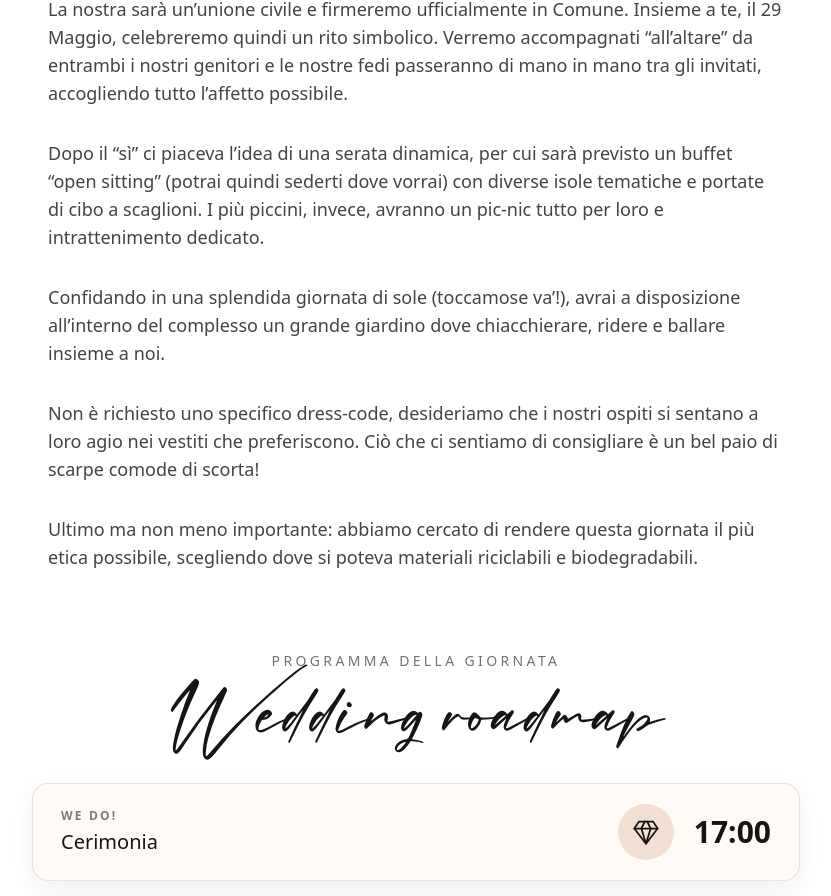
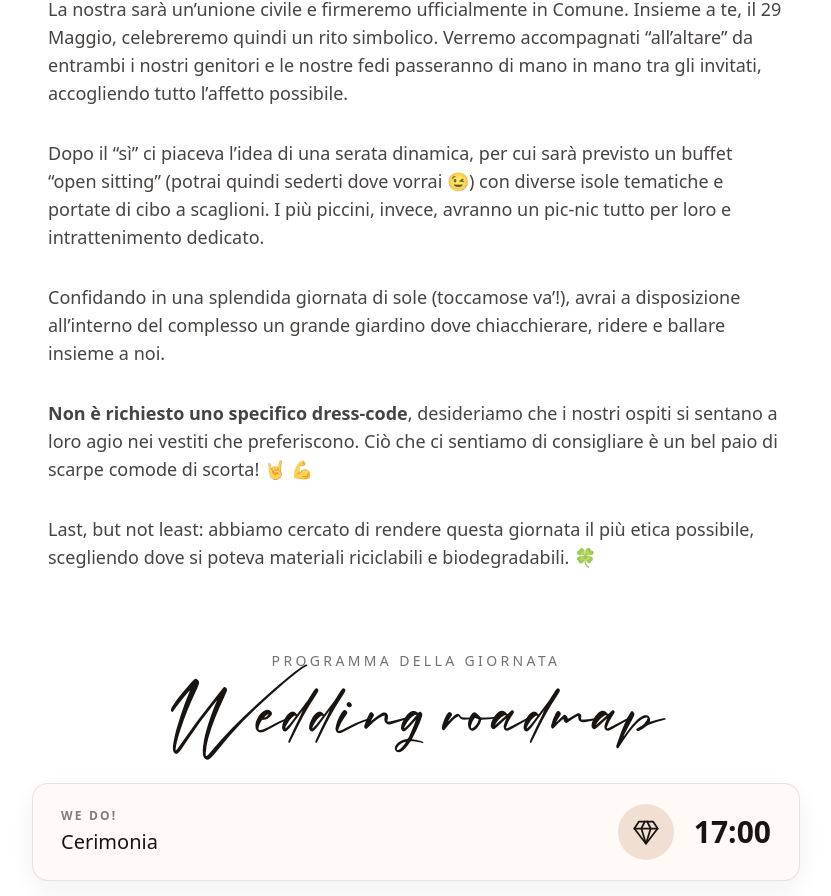
Before and after one commit to fabioper85/wed-times, a Next.js app: page / in a window 1280 px wide. Shown: the part 1511-2407 px from the top of the page, without its empty margins (224-1055 px from the left). Built offline with nearby package versions, Linux system fonts and the light colour scheme; a web font is replaced by a local one.

Commit message:
Update spoiler section copy

```diff
--- a/src/components/Info.tsx
+++ b/src/components/Info.tsx
@@ -65,7 +65,7 @@ const Info: React.FC = () => {
           </p>
           <p className="mt-8">
             Dopo il “sì” ci piaceva l’idea di una serata dinamica, per cui sarà previsto un buffet “open sitting” (potrai
-            quindi sederti dove vorrai) con diverse isole tematiche e portate di cibo a scaglioni. I più piccini, invece,
+            quindi sederti dove vorrai 😉) con diverse isole tematiche e portate di cibo a scaglioni. I più piccini, invece,
             avranno un pic-nic tutto per loro e intrattenimento dedicato.
           </p>
           <p className="mt-8">
@@ -73,12 +73,12 @@ const Info: React.FC = () => {
             complesso un grande giardino dove chiacchierare, ridere e ballare insieme a noi.
           </p>
           <p className="mt-8">
-            Non è richiesto uno specifico dress-code, desideriamo che i nostri ospiti si sentano a loro agio nei vestiti che
-            preferiscono. Ciò che ci sentiamo di consigliare è un bel paio di scarpe comode di scorta!
+            <strong>Non è richiesto uno specifico dress-code</strong>, desideriamo che i nostri ospiti si sentano a loro agio nei vestiti che
+            preferiscono. Ciò che ci sentiamo di consigliare è un bel paio di scarpe comode di scorta! 🤘 💪
           </p>
           <p className="mt-8">
-            Ultimo ma non meno importante: abbiamo cercato di rendere questa giornata il più etica possibile,
-            scegliendo dove si poteva materiali riciclabili e biodegradabili.
+            Last, but not least: abbiamo cercato di rendere questa giornata il più etica possibile,
+            scegliendo dove si poteva materiali riciclabili e biodegradabili. 🍀
           </p>
         </div>
       </section>
```
